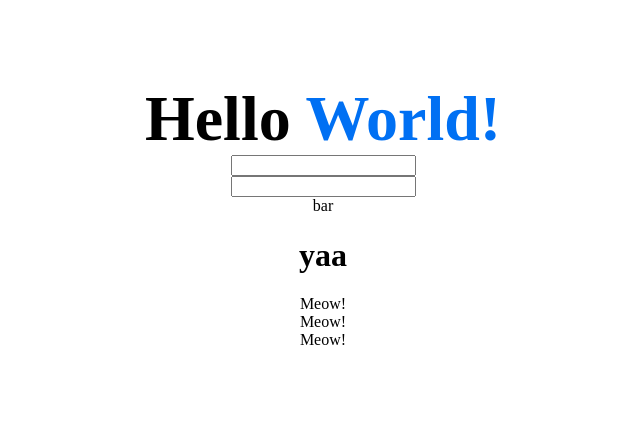
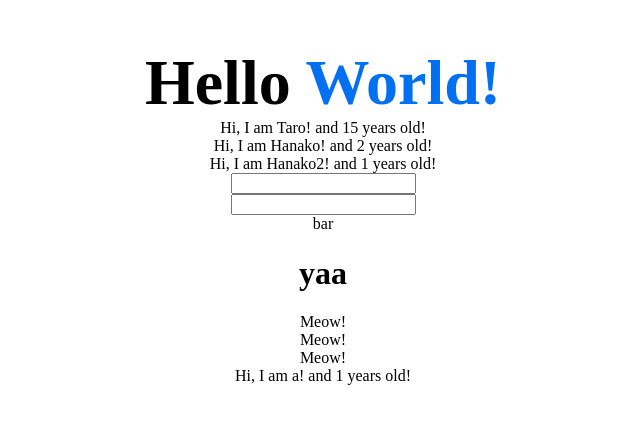
Before and after one commit to Yolobuil/react-redux-app, a Next.js app: page / in a window 1280 px wide. Shown: the part 142-566 px from the top of the page, without its empty margins (317-957 px from the left). Built offline with nearby package versions, Linux system fonts and the light colour scheme.

Commit message:
learn props of componment

```diff
--- a/pages/index.js
+++ b/pages/index.js
@@ -5,9 +5,23 @@ const Cat = () =>{
   return <div>Meow!</div>
 }
 
+const User = (props) =>{
+return <div>Hi, I am {props.name}! and {props.age} years old!</div>
+}
+
+
+User.defaultProps = {
+  age: 1
+}
+
 export default function Home() {
   const greeting = "yaa";
   const dom = <h1> {greeting}</h1>; //h1がトランスパイルされてdomに代入されている
+  const profiles = [
+    { name: "Taro", age: 15},
+    { name: "Hanako", age: 2},
+    { name: "Hanako2"},
+  ]
 
   return (
     //JavaScript XML→JSX　JavaScriptの拡張言語。Reactを用いてHTMLを出力するための言語。
@@ -34,13 +48,20 @@ export default function Home() {
         <h1 className={styles.title}>
           <label>Hello</label>  <label className={styles.text}>World!</label>
         </h1>
-    <input type="text" onClick={() => {console.log("hello")}} />
+        {
+          profiles.map((profiles,index) => {
+            return <User name={profiles.name} age={profiles.age} key={index}/>
+          })
+        }
+
+    <input type="text" onClick={() => {console.log("hello見えてますか？")}} />
     <input type="text" onChange={() => { console.log("hello") }} />
     <label htmlFor="bar">bar</label>
       {dom}
       <Cat />
         <Cat />
         <Cat />
+        <User name={"a"} />
       </main>
 
       <footer className={styles.footer}>
```
Also changed, not shown: 1 other file (tests, documents, lock files or other folders).
